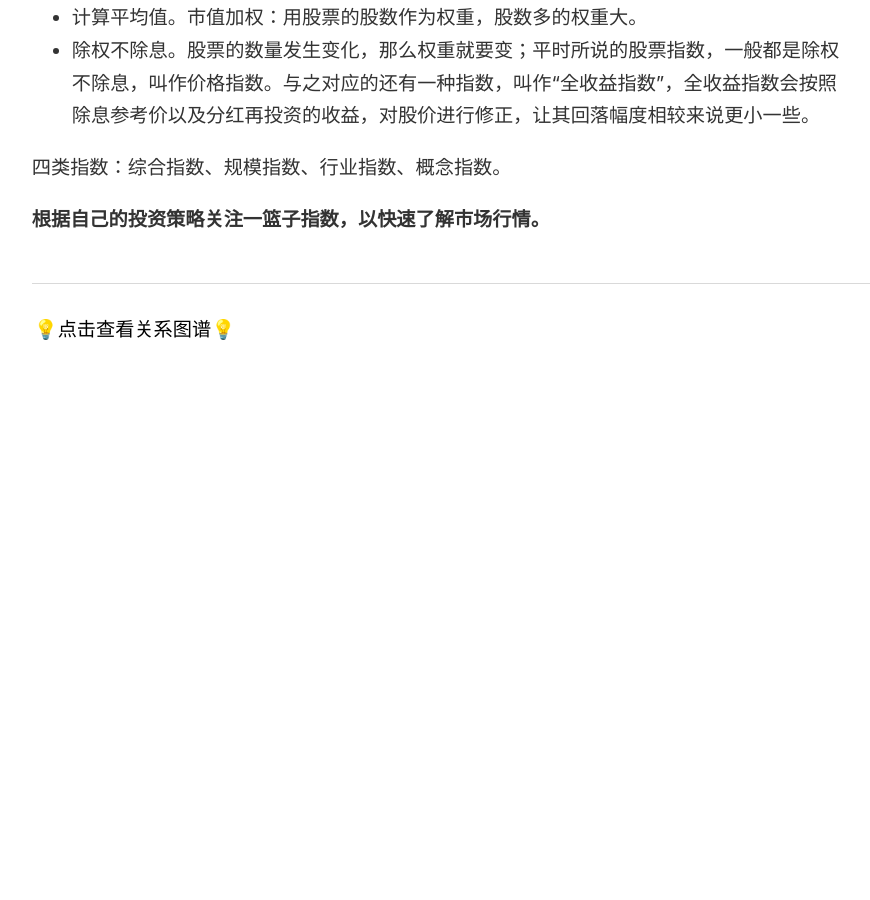
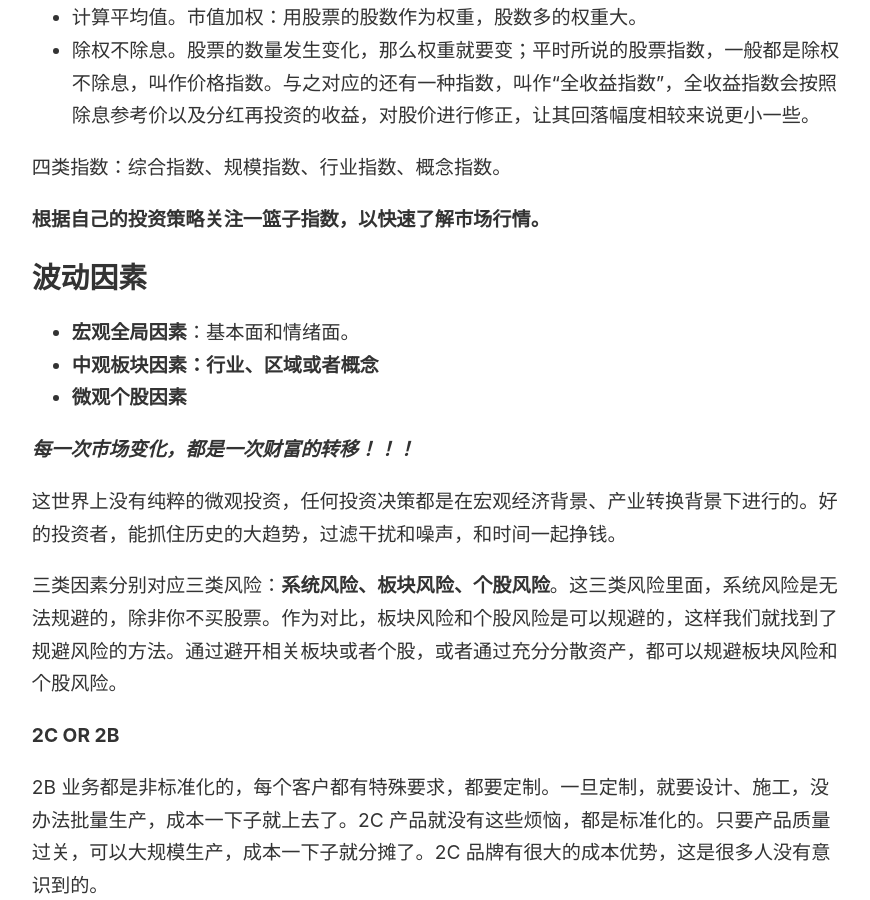
Before and after one commit to wingowen/digital-garden-jekyll, a Jekyll site: the page built from _notes/徐远的投资课.md, in a window 1280 px wide and 900 px high, scrolled down 4521 px. Shown: the whole window, without its empty margins (45-915 px from the left). Built offline with Jekyll 4.4.1, drawn with Linux system fonts in a browser that asks for light colours; before the commit the page ends 4980 px from its top, so only the background shows below that; some of the changed text lies outside the part shown.

Commit message:
vault backup: 2024-09-04 12:34:54

```diff
--- a/_notes/徐远的投资课.md
+++ b/_notes/徐远的投资课.md
@@ -89,3 +89,21 @@
 四类指数：综合指数、规模指数、行业指数、概念指数。
 
 **根据自己的投资策略关注一篮子指数，以快速了解市场行情。**
+
+## 波动因素
+
+- **宏观全局因素**：基本面和情绪面。
+- **中观板块因素：行业、区域或者概念**
+- **微观个股因素**
+
+***每一次市场变化，都是一次财富的转移！！！***
+
+这世界上没有纯粹的微观投资，任何投资决策都是在宏观经济背景、产业转换背景下进行的。好的投资者，能抓住历史的大趋势，过滤干扰和噪声，和时间一起挣钱。
+
+三类因素分别对应三类风险：**系统风险、板块风险、个股风险**。这三类风险里面，系统风险是无法规避的，除非你不买股票。作为对比，板块风险和个股风险是可以规避的，这样我们就找到了规避风险的方法。通过避开相关板块或者个股，或者通过充分分散资产，都可以规避板块风险和个股风险。
+
+**2C OR 2B**
+
+2B 业务都是非标准化的，每个客户都有特殊要求，都要定制。一旦定制，就要设计、施工，没办法批量生产，成本一下子就上去了。2C 产品就没有这些烦恼，都是标准化的。只要产品质量过关，可以大规模生产，成本一下子就分摊了。2C 品牌有很大的成本优势，这是很多人没有意识到的。
+
+只有市场潜力是不够的，居民企业股价涨幅大，还因为和公司企业相比，居民品牌有三大优势，分别是：品牌忠诚度高、产品标准化程度高、抗周期能力强。
```
Also changed, not shown: _notes/算法.md (+2 -1 lines).
